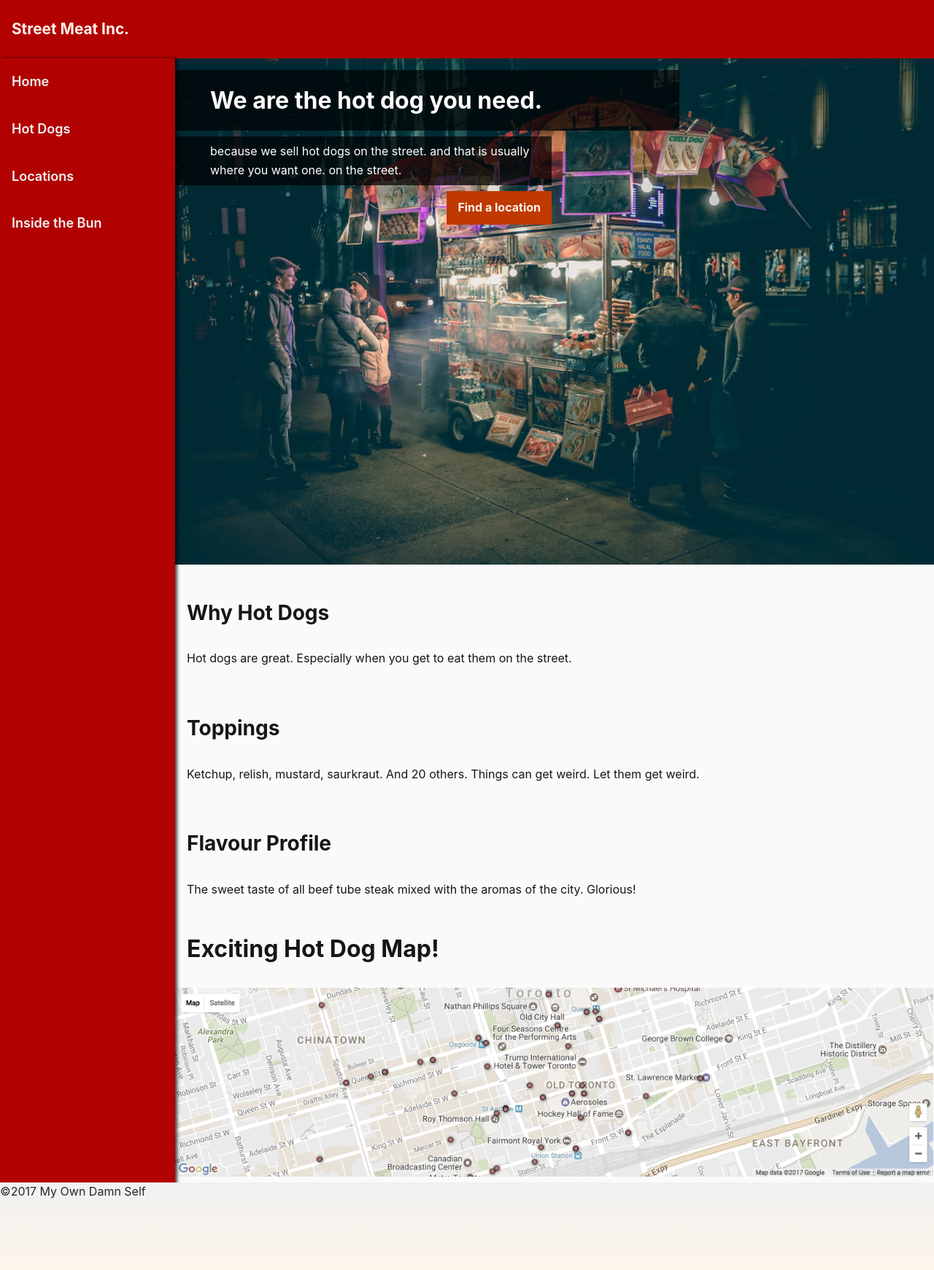
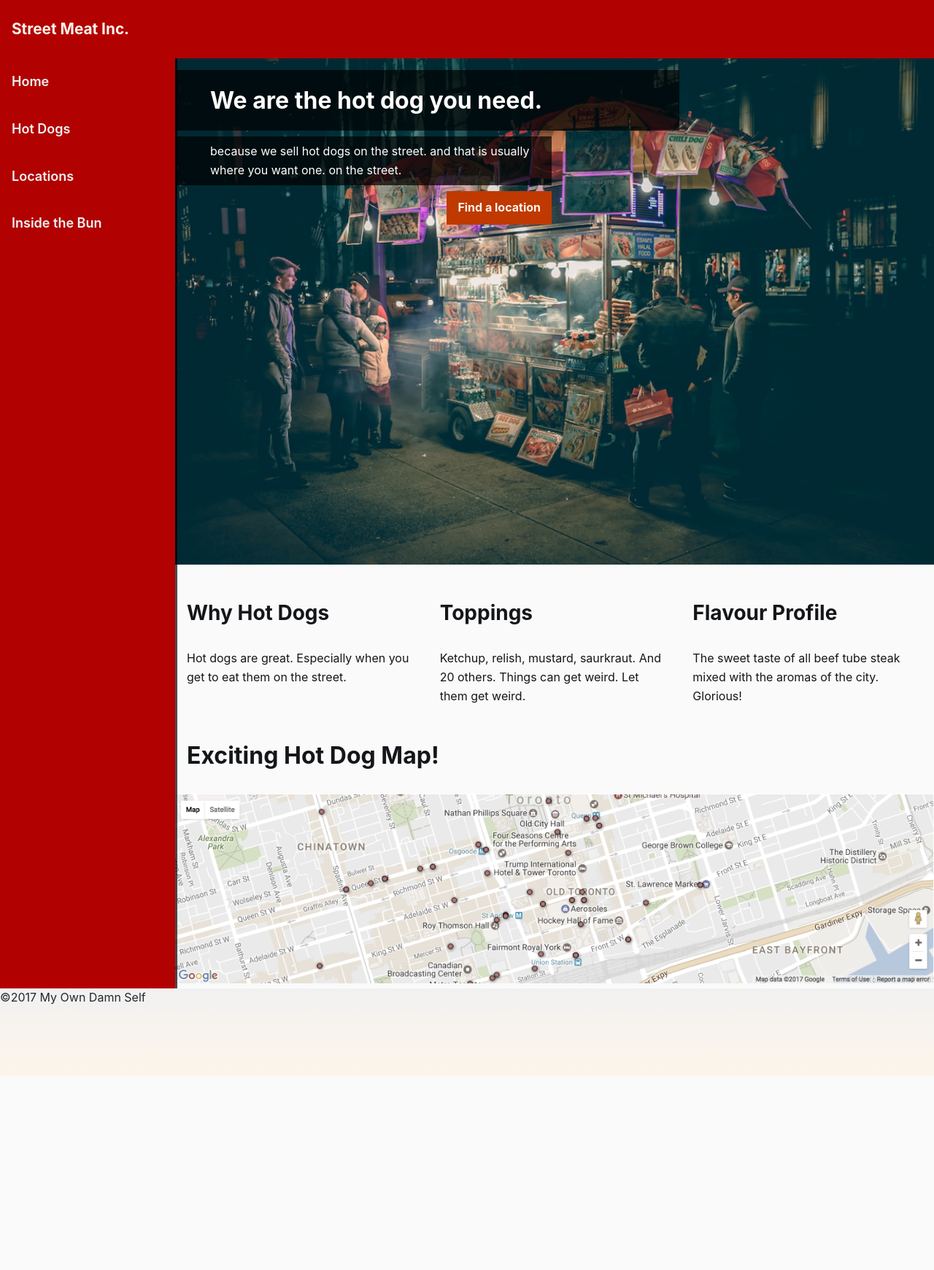
Before and after one commit to dumaurier/CSS-Grid-Layout-Examples, a Jekyll site: the page built from pages/off-canvas/index.html, in a window 1280 px wide. Shown: the whole page at 73% size. Built offline with Jekyll 4.4.1, drawn with Linux system fonts in a browser that asks for light colours; after the commit the page ends 1475 px from its top, so only the background shows below that.

Commit message:
OOopohsdf

```diff
--- a/src/sass/off-canvas.scss
+++ b/src/sass/off-canvas.scss
@@ -56,7 +56,7 @@ body{
   z-index: 200;
   transition: transform .2s linear;
   will-change: transform;
-  box-shadow: 3px 0 4px rgba(0,0,0,.7);
+  box-shadow: 3px 0 0 rgba(0,0,0,.7);
 
   &.is-active{
     transform: translateX(0);
@@ -213,7 +213,7 @@ body{
 
   .tasty-grid{
     display: flex;
-    flex: row nowrap;
+    flex-flow: row nowrap;
     justify-content: space-between;
   }
 
```
Also changed, not shown: static-assets/css/off-canvas.css, 1 other file.
